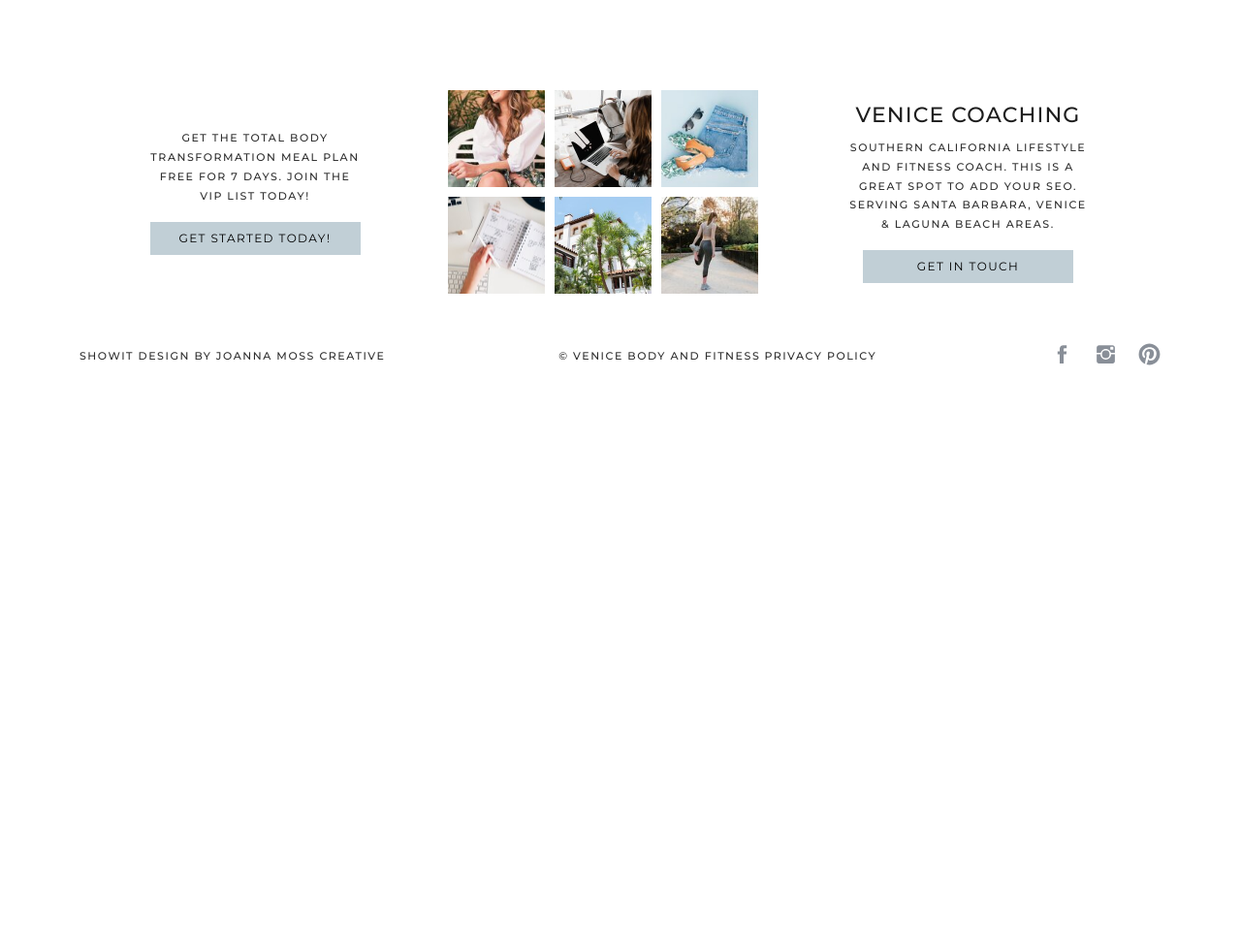
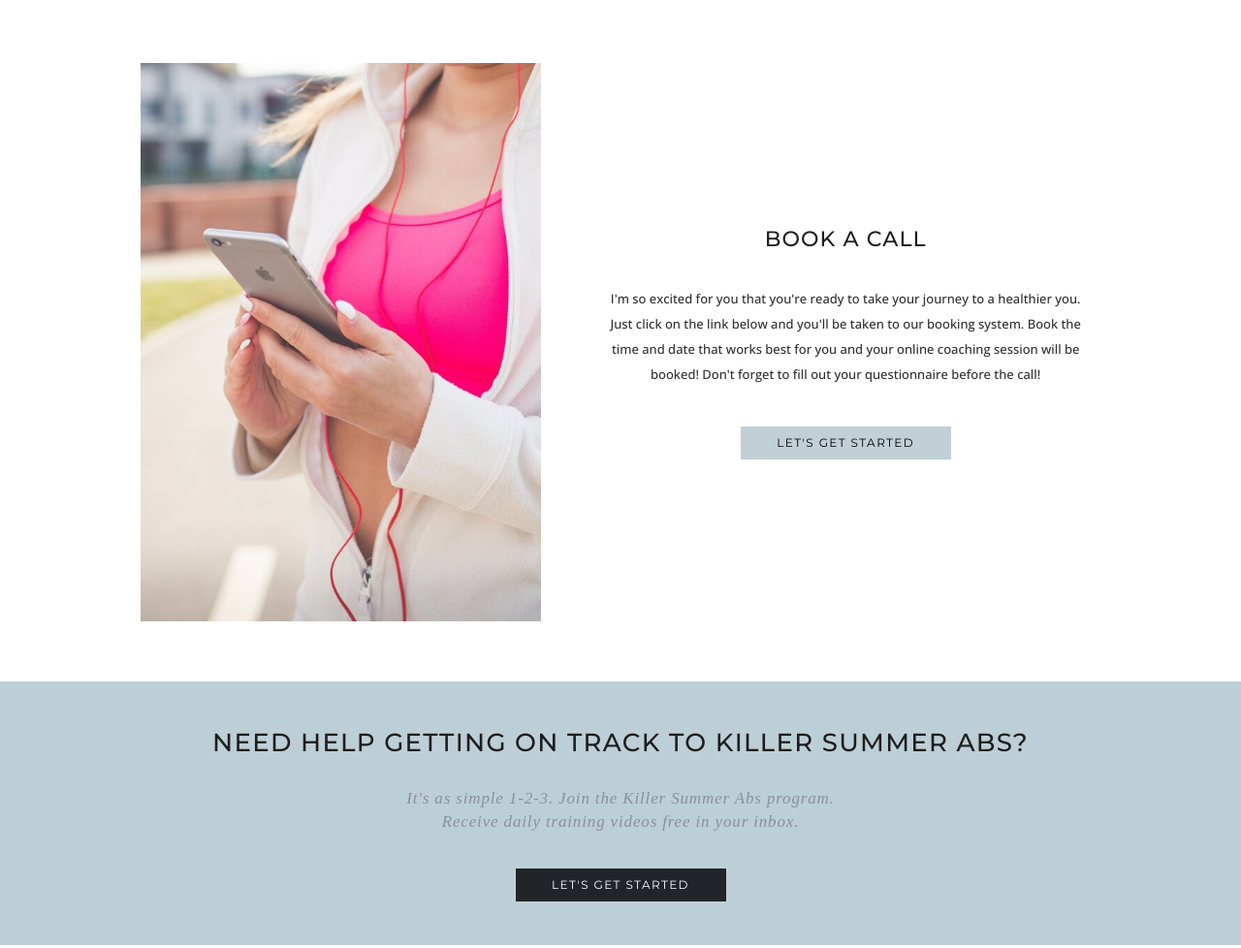
Before and after one commit to MQasim34/venice, a plain HTML site: page schedual.html in a window 1280 px wide. Shown: the part 147-1125 px from the top of the page at 97% size. Before the commit the page ends 800 px from the top, so only its background shows below. Drawn offline with nearby package versions, Linux system fonts and the light colour scheme; a web font is replaced by a local one.

Commit message:
add new page

```diff
--- a/assets/css/custom.css
+++ b/assets/css/custom.css
@@ -1069,3 +1069,104 @@ footer .inner .footerContent p {
     color: #757575;
     font-size: 14px;
 }
+
+
+/* schedule_section */
+.schedule_section {
+    padding: 62px 0;
+}
+
+.schedule_section .sch_container {
+    max-width: 1019px;
+    width: 100%;
+    margin: auto;
+    padding: 0 14px;
+}
+
+.schedule_section .sch_container .inner {
+    display: flex;
+    /* justify-content: center; */
+    align-items: center;
+    gap: 30px;
+}
+
+.schedule_section .sch_container .inner .sche_left {
+    width: 41.74%;
+}
+
+.schedule_section .sch_container .inner .sche_left img {
+    width: 100%;
+    height: 576px;
+    object-fit: cover;
+}
+
+.schedule_section .sch_container .inner .sche_right {
+    width: 54%;
+
+}
+
+.schedule_section .sch_container .inner .sche_right .innerCon {
+    display: flex;
+    flex-direction: column;
+    justify-content: center;
+    align-items: center;
+    text-align: center;
+    gap: 25px;
+    padding-left: 33px;
+}
+
+.schedule_section .sch_container .inner .sche_right .innerCon h1 {
+    color: rgba(29, 29, 29, 1);
+    text-transform: uppercase;
+    line-height: 1.4;
+    letter-spacing: 0.05em;
+    font-size: 22px;
+    text-align: center;
+    font-family: 'Montserrat', sans-serif;
+    font-weight: 500;
+    font-style: normal;
+}
+
+.schedule_section .sch_container .inner .sche_right .innerCon p {
+    color: rgb(47, 47, 47);
+    line-height: 2;
+    font-size: 13px;
+    text-align: center;
+    font-family: 'Open Sans', sans-serif;
+    font-weight: 500;
+    font-style: normal;
+}
+
+/* .scheduleSec2 */
+.scheduleSec2 {
+    padding: 45px 14px;
+    background-color: rgb(189 207 214);
+    display: flex;
+    justify-content: center;
+    align-items: center;
+    flex-direction: column;
+    gap: 20px;
+}
+
+.scheduleSec2 h1 {
+    color: rgba(29, 29, 29, 1);
+    text-transform: uppercase;
+    line-height: 1.4;
+    letter-spacing: 0.05em;
+    font-size: 26px;
+    text-align: center;
+    font-family: 'Montserrat', sans-serif;
+    font-weight: 500;
+    font-style: normal;
+}
+
+.scheduleSec2 p {
+    color: rgba(137, 143, 152, 1);
+    line-height: 1.4;
+    letter-spacing: 0.05em;
+    font-size: 17px;
+    text-align: center;
+    font-family: 'Baskervville';
+    font-weight: 400;
+    font-style: italic;
+}
--- a/assets/css/responsive.css
+++ b/assets/css/responsive.css
@@ -32,6 +32,14 @@
 
     .aboutSec2 .forNextpre.slick-arrow {
         bottom: -20px;
+    }
+
+    .schedule_section .sch_container .inner .sche_right .innerCon {
+        padding-left: 0;
+    }
+
+    .schedule_section .sch_container .inner .sche_right .innerCon p br {
+        display: none;
     }
 }
 
@@ -235,6 +243,18 @@
     .contact_sec .contact_container .inner_cont .leftRight {
         width: 70%;
     }
+
+    .schedule_section .sch_container .inner {
+        flex-direction: column;
+    }
+
+    .schedule_section .sch_container .inner .sche_left {
+        width: 60%;
+    }
+
+    .schedule_section .sch_container .inner .sche_left img {
+        height: 450px;
+    }
 }
 
 
@@ -357,6 +377,23 @@
     .contact_sec .contact_container .inner_cont {
         gap: 0;
     }
+
+    .schedule_section .sch_container .inner .sche_right,
+    .schedule_section .sch_container .inner .sche_left {
+        width: 100%;
+    }
+
+    .schedule_section .sch_container .inner .sche_right .innerCon {
+        gap: 15px;
+    }
+
+    .schedule_section .sch_container .inner .sche_right .innerCon h1 {
+        margin: 0;
+    }
+
+    .schedule_section {
+        padding: 45px 0;
+    }
 }
 
 
@@ -403,6 +440,10 @@
     .aboutSec2 .forNextpre.slick-arrow {
         bottom: -10px;
     }
+
+    .scheduleSec2 p br {
+        display: none;
+    }
 }
 
 
--- a/schedual.html
+++ b/schedual.html
@@ -77,8 +77,51 @@
             </div>
 
         </div>
+
+
+        <!-- schedule_section -->
+
+        <section>
+            <div class="schedule_section">
+                <div class="sch_container">
+                    <div class="inner">
+                        <div class="sche_left">
+                            <div class="img">
+                                <img src="assets/images/schedule1.jpg" alt="">
+                            </div>
+                        </div>
+                        <div class="sche_right">
+                            <div class="innerCon">
+                                <h1>BOOK A CALL</h1>
+                                <p>I'm so excited for you that you're ready to take your journey to a healthier you.
+                                    <br>
+                                    Just click on the link below and
+                                    you'll be taken to our booking system. Book the <br> time and date that works best
+                                    for
+                                    you and your online coaching session
+                                    will be <br> booked! Don't forget to fill out your questionnaire before the call!
+                                </p>
+                                <a href="" class="forBtns">LET'S GET STARTED</a>
+                            </div>
+                        </div>
+                    </div>
+                </div>
+            </div>
+        </section>
+
+        <section>
+            <div class="scheduleSec2">
+
+                <h1>NEED HELP GETTING ON TRACK TO KILLER SUMMER ABS?</h1>
+                <p>It's as simple 1-2-3. Join the Killer Summer Abs program. <br>
+                    Receive daily training videos free in your inbox.</p>
+                <a href="" class="forBtns bg-dark text-white">let's get started</a>
+            </div>
+        </section>
+
+
+
         <!-- footer -->
-
         <footer>
             <div class="footer_container">
                 <div class="inner">
```
Also changed, not shown: assets/images/schedule1.jpg (added).
